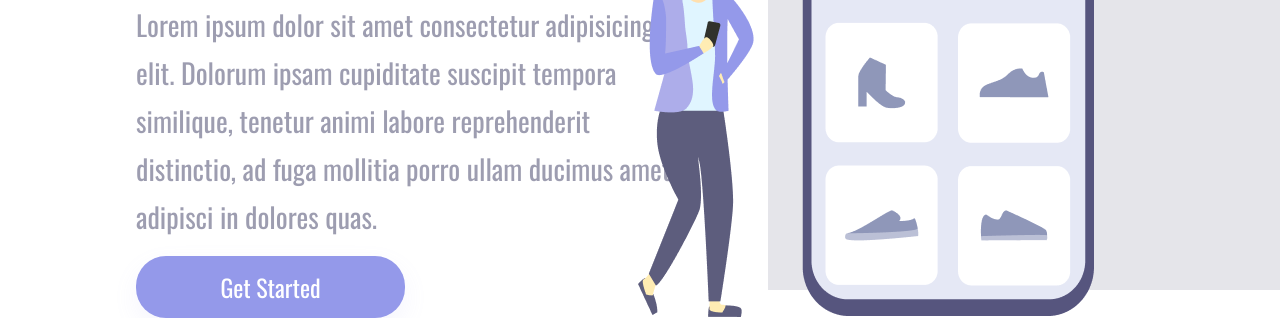
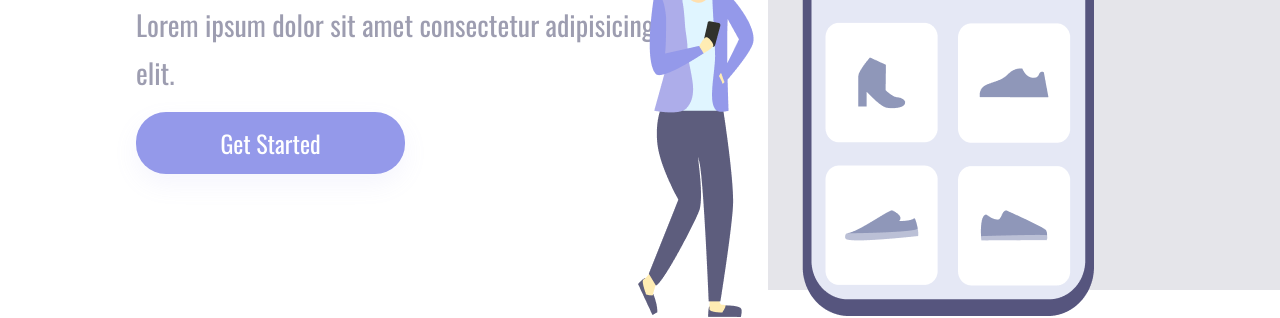
Before and after one commit to MarianaMartins01/Primeiro-Projeto-Responsivo, a plain HTML site: page Projeto/1Projeto.html in a window 1280 px wide. Shown: the part 510-828 px from the top of the page. Drawn offline with nearby package versions, Linux system fonts and the light colour scheme.

Commit message:
Alteração do Paragrafo do html

```diff
--- a/Projeto/1Projeto.html
+++ b/Projeto/1Projeto.html
@@ -13,7 +13,7 @@
     <div class="container">
         <section class="container-left">
             <h1> Easy Shopping via Mobile</h1>
-            <p> Lorem ipsum dolor sit amet consectetur adipisicing elit. Dolorum ipsam cupiditate suscipit tempora similique, tenetur animi labore reprehenderit distinctio, ad fuga mollitia porro ullam ducimus amet adipisci in dolores quas.</p>
+            <p> Lorem ipsum dolor sit amet consectetur adipisicing elit.</p>
             <button class="bot1"> Get Started </button>
         </section>
         <section class="container-right">
```
